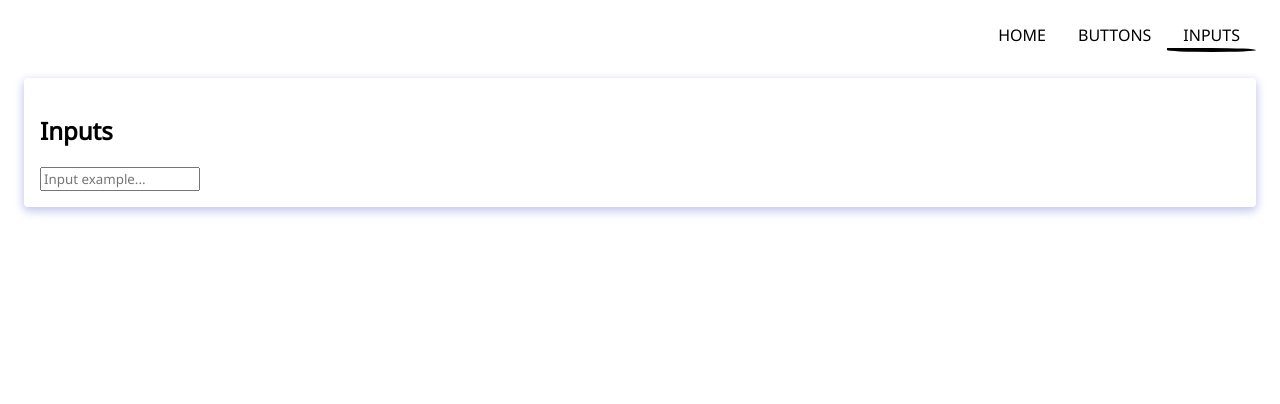
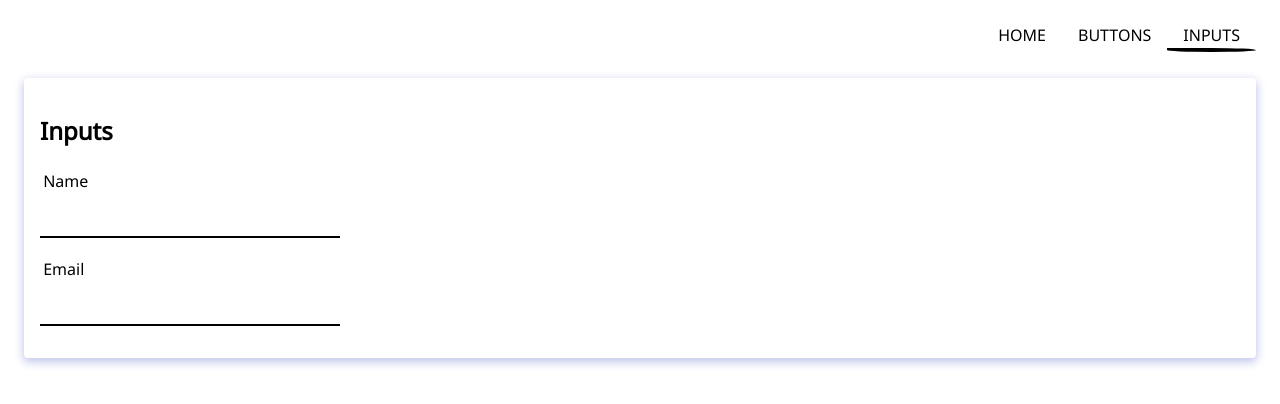
Before and after one commit to MichaelShawUK/ui-library, a React (Vite) app: page /inputs in a window 1280 px wide. Shown: the top 404 px of the page. Built offline with nearby package versions, Linux system fonts and the light colour scheme.

Commit message:
Highlight label upon focussed input

```diff
--- /dev/null
+++ b/src/components/Input/Input.tsx
@@ -0,0 +1,18 @@
+import StyledInput from "./StyledInput";
+
+interface Props {
+  id: string;
+  label: string;
+  type: string;
+}
+
+function Input({ id, label, type }: Props) {
+  return (
+    <StyledInput>
+      <label htmlFor={id}>{label}</label>
+      <input id={id} type={type}></input>
+    </StyledInput>
+  );
+}
+
+export default Input;
--- /dev/null
+++ b/src/components/Input/StyledInput.ts
@@ -0,0 +1,40 @@
+import { styled } from "styled-components";
+import theme from "../../theme";
+
+const { primary, secondary } = theme;
+
+const StyledInput = styled.div`
+  display: grid;
+  max-width: 300px;
+  gap: 0.2rem;
+  margin-bottom: 1rem;
+
+  &:focus-within {
+    label {
+      font-weight: bold;
+      color: ${secondary};
+      background-color: ${primary};
+    }
+  }
+
+  label {
+    padding: 0.2rem;
+    border-radius: 5px;
+  }
+
+  input {
+    padding: 0.5rem;
+    font-size: 1rem;
+    outline: none;
+    border: none;
+    border-bottom: 2px solid black;
+  }
+
+  input:focus {
+    background-color: #d8e4fb;
+    border-top-right-radius: 5px;
+    border-top-left-radius: 5px;
+  }
+`;
+
+export default StyledInput;
--- a/src/pages/Inputs.tsx
+++ b/src/pages/Inputs.tsx
@@ -1,10 +1,12 @@
 import Card from "../components/Card/Card";
+import Input from "../components/Input/Input";
 
 function InputPage() {
   return (
     <Card>
       <h2>Inputs</h2>
-      <input placeholder="Input example..."></input>
+      <Input id="1" type="text" label="Name" />
+      <Input id="2" type="text" label="Email" />
     </Card>
   );
 }
```
